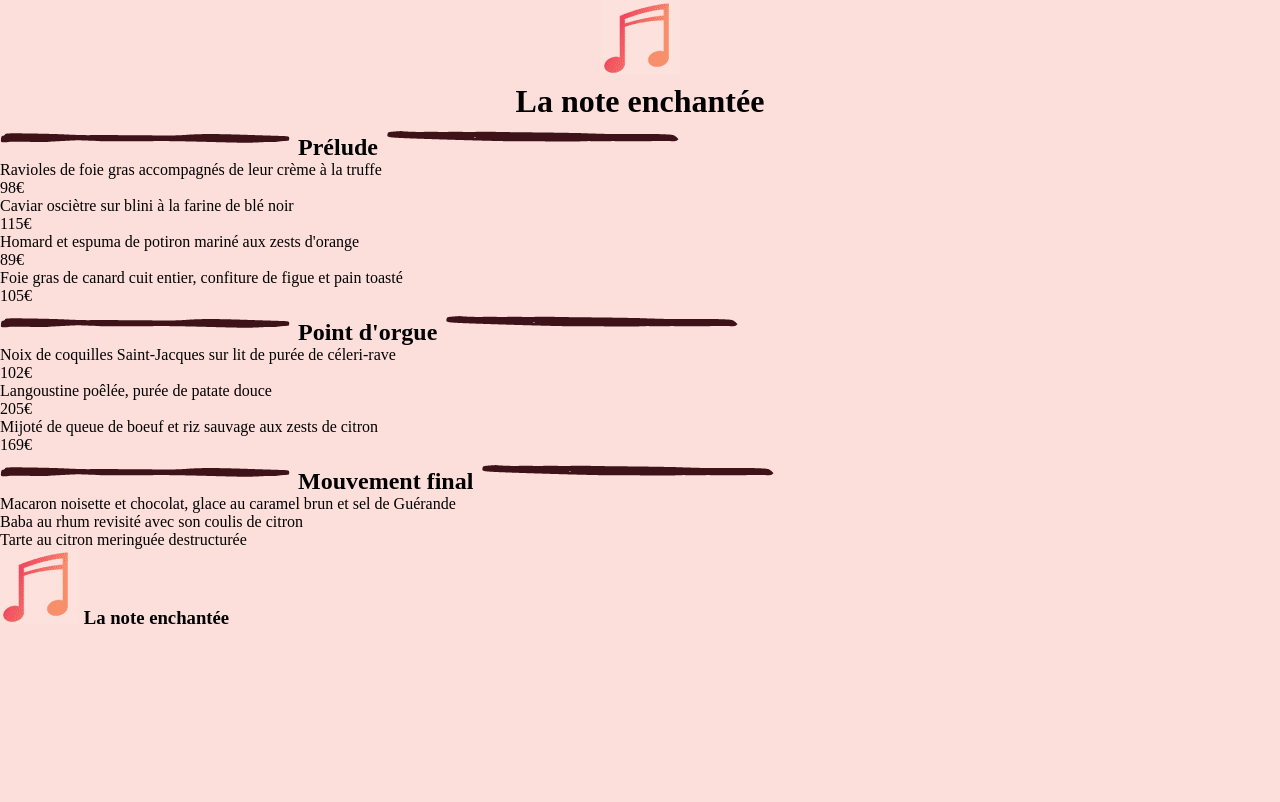
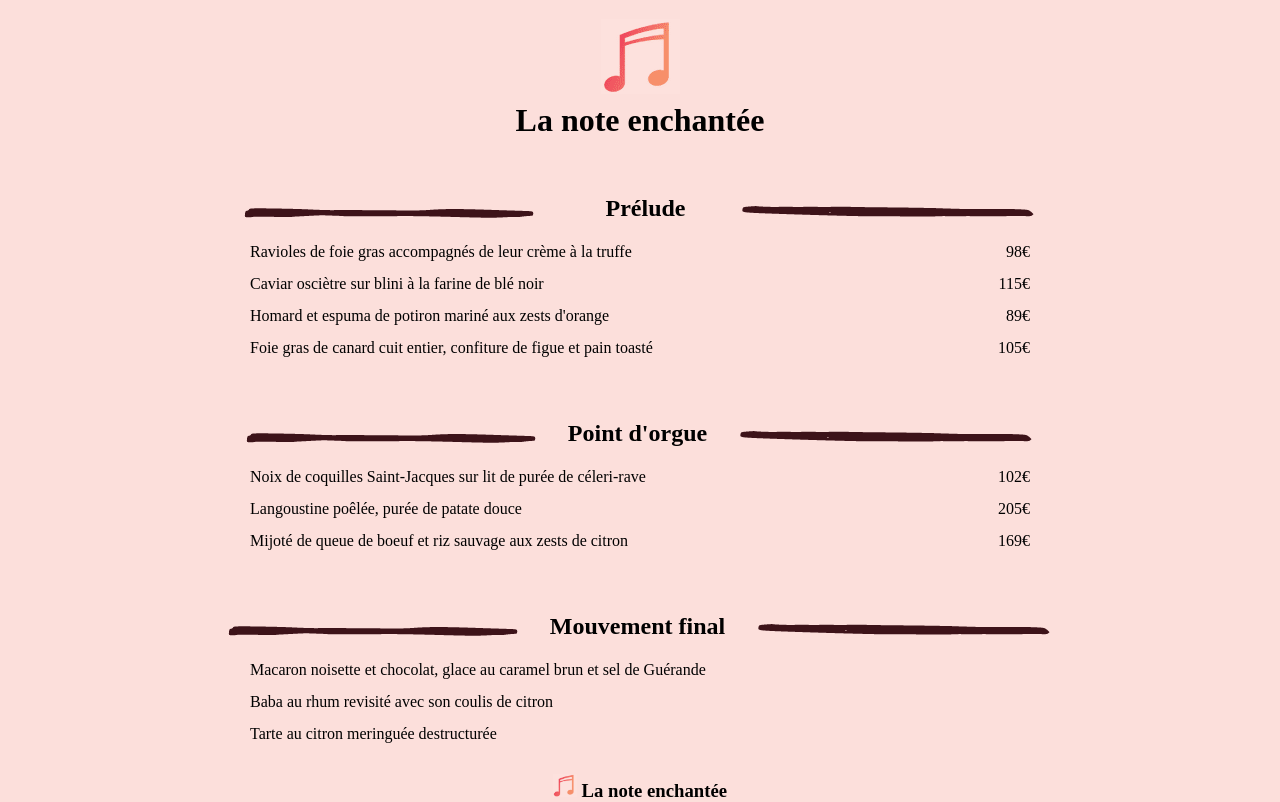
Before and after one commit to olivierconde/Ohmyfood, a website: page menus/lanote.html in a window 1280 px wide. Drawn offline with Linux system fonts and the light colour scheme.

Commit message:
commit configuration et modification  de  lanote

```diff
--- a/css/style.css
+++ b/css/style.css
@@ -97,6 +97,45 @@ article {
   background-color: RGB(252 223 219); }
 
 .tete-page-lanote {
-  text-align: center; }
+  text-align: center;
+  padding-top: 1.2rem; }
+
+.corps-menus {
+  width: 950px;
+  margin: auto;
+  text-align: center;
+  /*border: 3px solid black;*/ }
+
+.titre-plats {
+  /*border: 1px solid blue;*/
+  padding-top: 3.5rem; }
+
+.marge-plat {
+  padding: 0rem 3rem 0rem 4rem; }
+
+span {
+  padding: 0rem 1.5rem 0rem 1.5rem;
+  vertical-align: top; }
+
+.dimension-plat {
+  /*border: 3px solid red;*/
+  width: 780px;
+  margin: auto; }
+
+p {
+  line-height: 200%; }
+
+li {
+  list-style-type: none; }
+
+.plat {
+  display: flex;
+  flex-direction: row;
+  justify-content: space-between; }
+
+.images-lanote {
+  /*border: 2px solid black;*/
+  width: 1.5rem;
+  padding-top: 1.5rem; }
 
 /*# sourceMappingURL=style.css.map */
```
Also changed, not shown: 1 other file.
